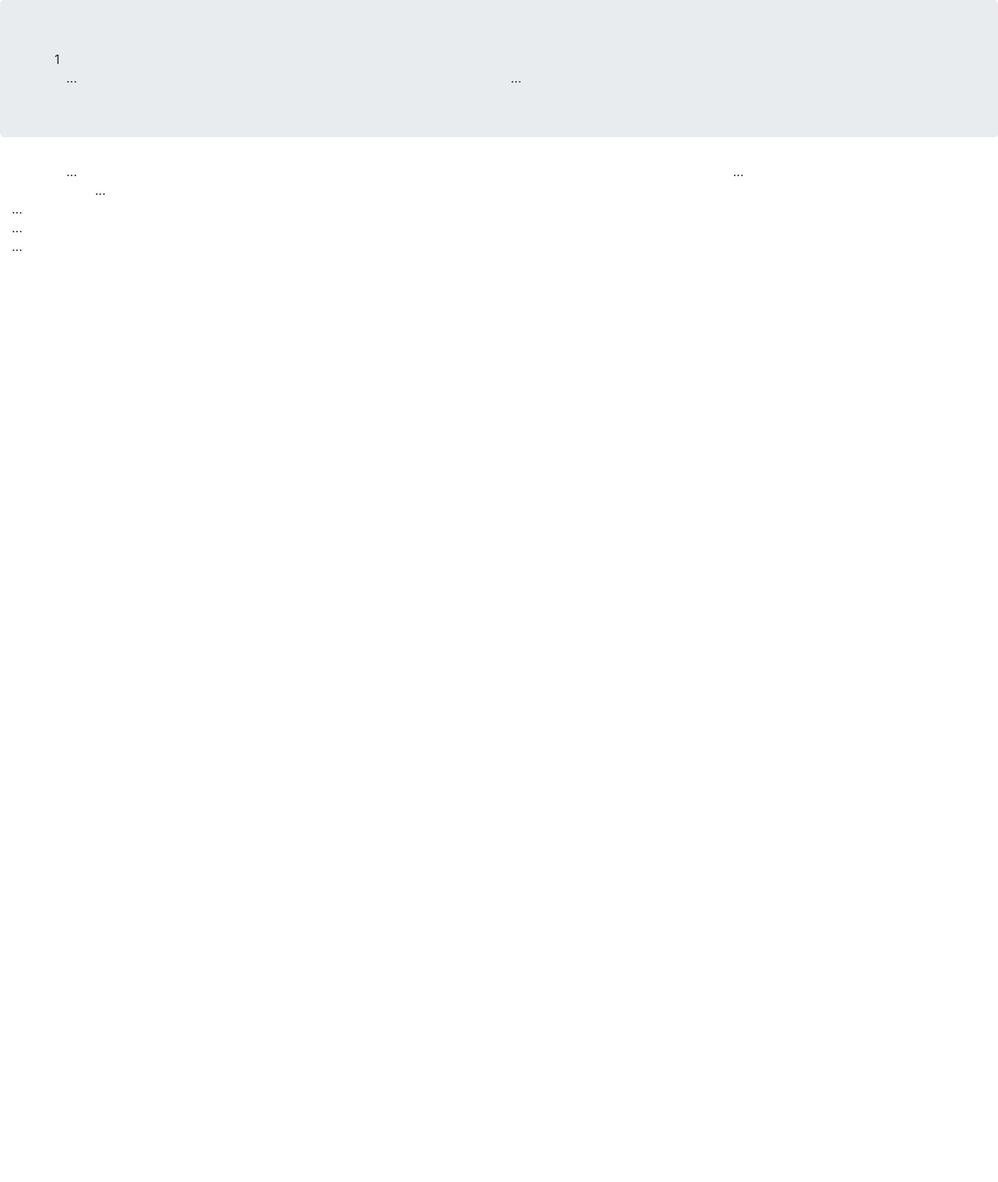
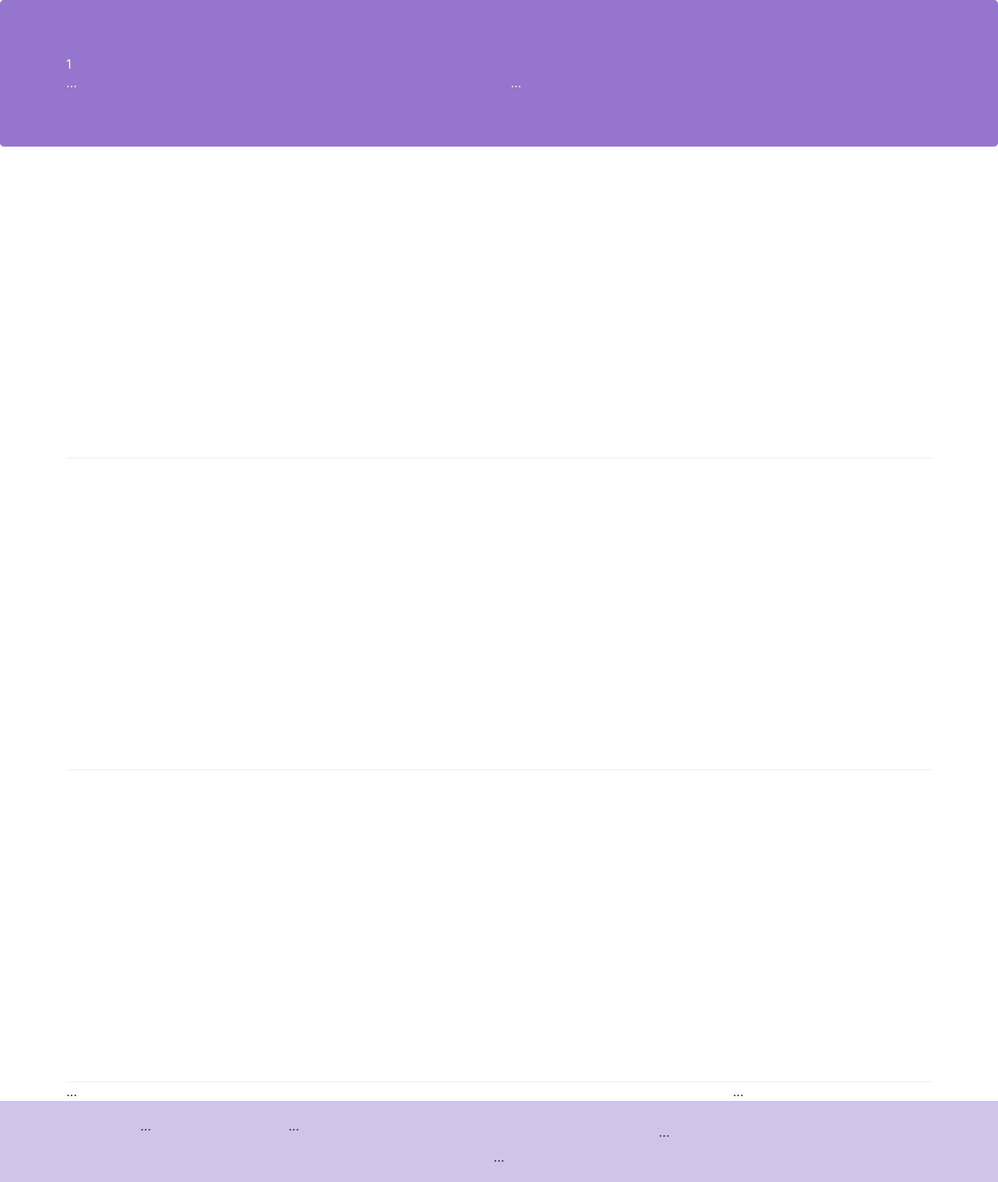
Before and after one commit to hieutrvan02/DemoBoostrap, a website: page index.html in a window 1280 px wide. Shown: the whole page at 78% size. Before the commit the page ends 800 px from the top, so only its background shows below. Drawn offline with nearby package versions, Linux system fonts and the light colour scheme.

Commit message:
Bootstrap Grid Part 2

```diff
--- a/css/style.css
+++ b/css/style.css
@@ -0,0 +1,30 @@
+.row-header{
+    margin:0px auto;
+    padding:0px;
+}
+
+.row-content {
+    margin:0px auto;
+    padding: 50px 0px 50px 0px;
+    border-bottom: 1px ridge;
+    min-height:400px;
+}
+
+.footer{
+    background-color: #D1C4E9;
+    margin:0px auto;
+    padding: 20px 0px 20px 0px;
+}
+
+.jumbotron {
+    padding:70px 30px 70px 30px;
+    margin:0px auto;
+    background: #9575CD ;
+    color:floralwhite;
+}
+
+address{
+    font-size:80%;
+    margin:0px;
+    color:#0f0f0f;
+}
--- a/index.html
+++ b/index.html
@@ -7,37 +7,31 @@
     <meta name="viewport" content="width=device-width, initial-scale=1.0">
     <meta http-equiv="x-ua-compatible" content="ie=edge">
     <title>Document</title>
-    <!-- Latest compiled and minified CSS -->
-    <link rel="stylesheet" href="https://cdn.jsdelivr.net/npm/bootstrap@4.6.2/dist/css/bootstrap.min.css">
+    <!-- Bootstrap CSS -->
+    <link rel="stylesheet" href="node_modules/bootstrap/dist/css/bootstrap.min.css">
 
-    <!-- jQuery library -->
-    <script src="https://cdn.jsdelivr.net/npm/jquery@3.6.4/dist/jquery.slim.min.js"></script>
-
-    <!-- Popper JS -->
-    <script src="https://cdn.jsdelivr.net/npm/popper.js@1.16.1/dist/umd/popper.min.js"></script>
-
-    <!-- Latest compiled JavaScript -->
-    <script src="https://cdn.jsdelivr.net/npm/bootstrap@4.6.2/dist/js/bootstrap.bundle.min.js"></script>
+    <link rel="stylesheet" href="css/style.css">
 </head>
 
 <body>
     <header class="jumbotron">
         <div class="container">
-            <div class="row">1</div>
+            <div class="row row-header">1</div>
             <div class="row">
                 <div class="col-12 col-sm-6"> ... </div>
                 <div class="col-12 col-sm"> ... </div>
             </div>
         </div>
     </header>
+    <section>
         <div class="container">
-        <div class="row">
+            <div class="row row-content align-items-center">
 
             </div>
-        <div class="row">
+            <div class="row row-content align-items-center">
 
             </div>
-        <div class="row">
+            <div class="row row-content align-items-center">
 
             </div>
             <div class="row">
@@ -45,16 +39,23 @@
                 <div class="col col-sm order-sm-first col-md"> ... </div>
             </div>
         </div>
-    <footer>
-        <div class="col-4 offset-1 col-sm-2"> ... </div>
-
+    </section>
+    <footer class="footer">
+        <div class="container">
+            <div class="row justify-content-center">
+                <div class="col-4 offset-1 col-sm-2">
+                    <ul class="list-unstyled"> ... </ul>
+                </div>
                 <div class="col-7 col-sm-5"> ... </div>
-
-        <div class="col-12 col-sm-4"> ... </div>
-
-        <div class="col-auto"> ... </div>
-
+                <div class="col-12 col-sm-4 align-self-center"> ... </div>
+                <div class="col-auto text-center"> ... </div>
+            </div>
+        </div>
     </footer>
 </body>
+<!-- jQuery first, then Popper.js, then Bootstrap JS. -->
+<script src="node_modules/jquery/dist/jquery.slim.min.js"></script>
+<script src="node_modules/popper.js/dist/umd/popper.min.js"></script>
+<script src="node_modules/bootstrap/dist/js/bootstrap.min.js"></script>
 
 </html>
```
Lines whose indentation alone changed are shown as unchanged.
